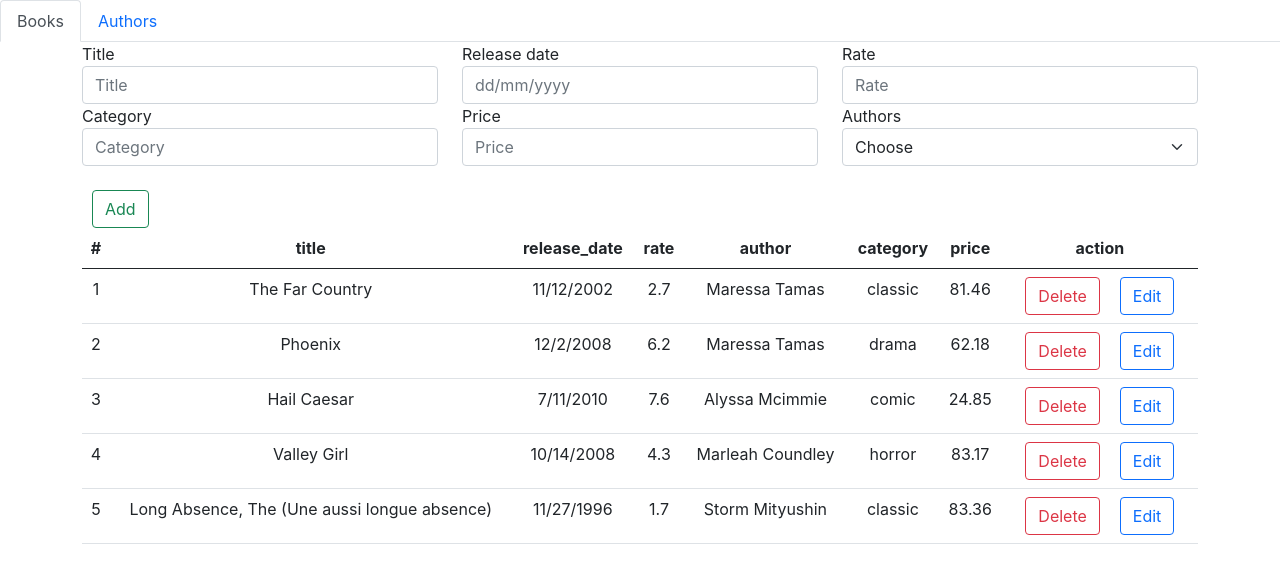
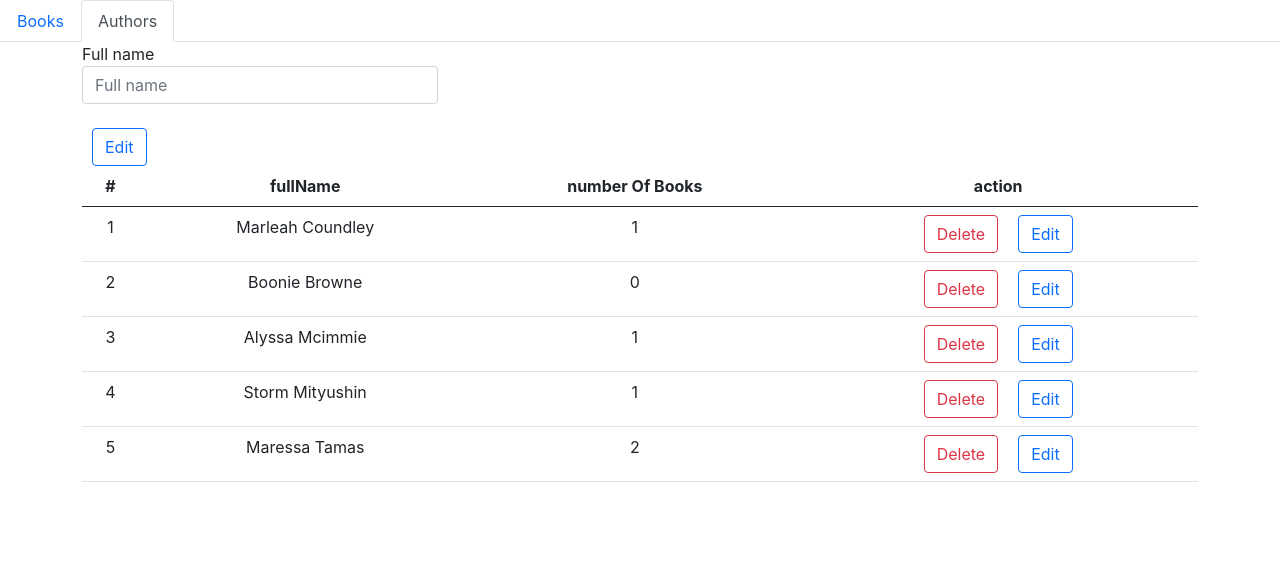
Before and after one commit to somayehbhr/my-library, a React (Create React App) app: page /authors in a window 1280 px wide. Before the commit this address led to /books. Shown: the top 574 px of the page. Built offline with nearby package versions, Linux system fonts and the light colour scheme.

Commit message:
fix: prevent to reset route when refresh the page

```diff
--- a/src/screens/Authors/index.tsx
+++ b/src/screens/Authors/index.tsx
@@ -1,10 +1,9 @@
-//Hooks
+// Hooks
 import { useEffect, useState } from "react";
-//Json
+// Dummy data
 import data from "../../data/info.json";
-//Common components
+// Common components
 import { Header } from "../../components/Header";
-import { Button } from "../../components/Button";
 import { AddAuthor } from "./components/AddAuthor";
 import { Author } from "./components/Author";
 
@@ -17,7 +16,8 @@ const headerList = ["fullName", "number Of Books", "action"];
 const books = data.books;
 export const Authors = () => {
 	const [list, setList] = useState<Array<IAuthorEntity>>(data.authors);
-	const [selectedRow, setSelectedRow] = useState<any>();
+	const [selectedRow, setSelectedRow] = useState<IAuthorEntity>({} as IAuthorEntity);
+
 	useEffect(() => {
 		const localList = getLocalList();
 		if (Array.isArray(localList) && localList.length) {
@@ -35,11 +35,11 @@ export const Authors = () => {
 		window.localStorage.setItem("authors", JSON.stringify(list));
 	}
 	function sendAuthorInfo(id: number) {
-		setSelectedRow(list.find((item) => item.id === id));
+		setSelectedRow(list.find((item) => item.id === id)!);
 	}
 	function getLocalList() {
 		try {
-			return JSON.parse(window.localStorage.getItem("authors") as string);
+			return JSON.parse(window.localStorage.getItem("authors")!);
 		} catch (e) {
 			return [];
 		}
@@ -64,7 +64,7 @@ export const Authors = () => {
 		let index = tempBooks.indexOf(selectedRow);
 		tempBooks.splice(index, 1);
 		setList([editedBook, ...tempBooks]);
-		setSelectedRow(null);
+		setSelectedRow({} as IAuthorEntity);
 	}
 	return (
 		<>
--- a/src/screens/index.tsx
+++ b/src/screens/index.tsx
@@ -1,22 +1,20 @@
-//Common components
+// Common components
 import { Navbar } from "../components/Navbar";
-//Routers
-import { BrowserRouter as Router, Route, Redirect } from "react-router-dom";
-//Screens
+// Routers
+import { BrowserRouter as Router, Route, Redirect, Switch } from "react-router-dom";
+// Screens
 import { Books } from "./Books";
 import { Authors } from "./Authors";
-import { createContext, useContext } from "react";
 
-const CountContext = createContext({ count: 0 });
 export default () => {
-	const x = useContext(CountContext);
-	console.log(x);
 	return (
-		<Router>
+		<Router basename={process.env.NODE_ENV === "production" ? window.location.pathname : "/"}>
 			<Navbar />
-			<Redirect from="/" to="/books" exact />
-			<Route path="/books" component={Books} />
-			<Route path="/authors" component={Authors} />
+			<Switch>
+				<Redirect from="/" to="/books" exact strict />
+				<Route path="/books" component={Books} />
+				<Route path="/authors" component={Authors} />
+			</Switch>
 		</Router>
 	);
 };
```
